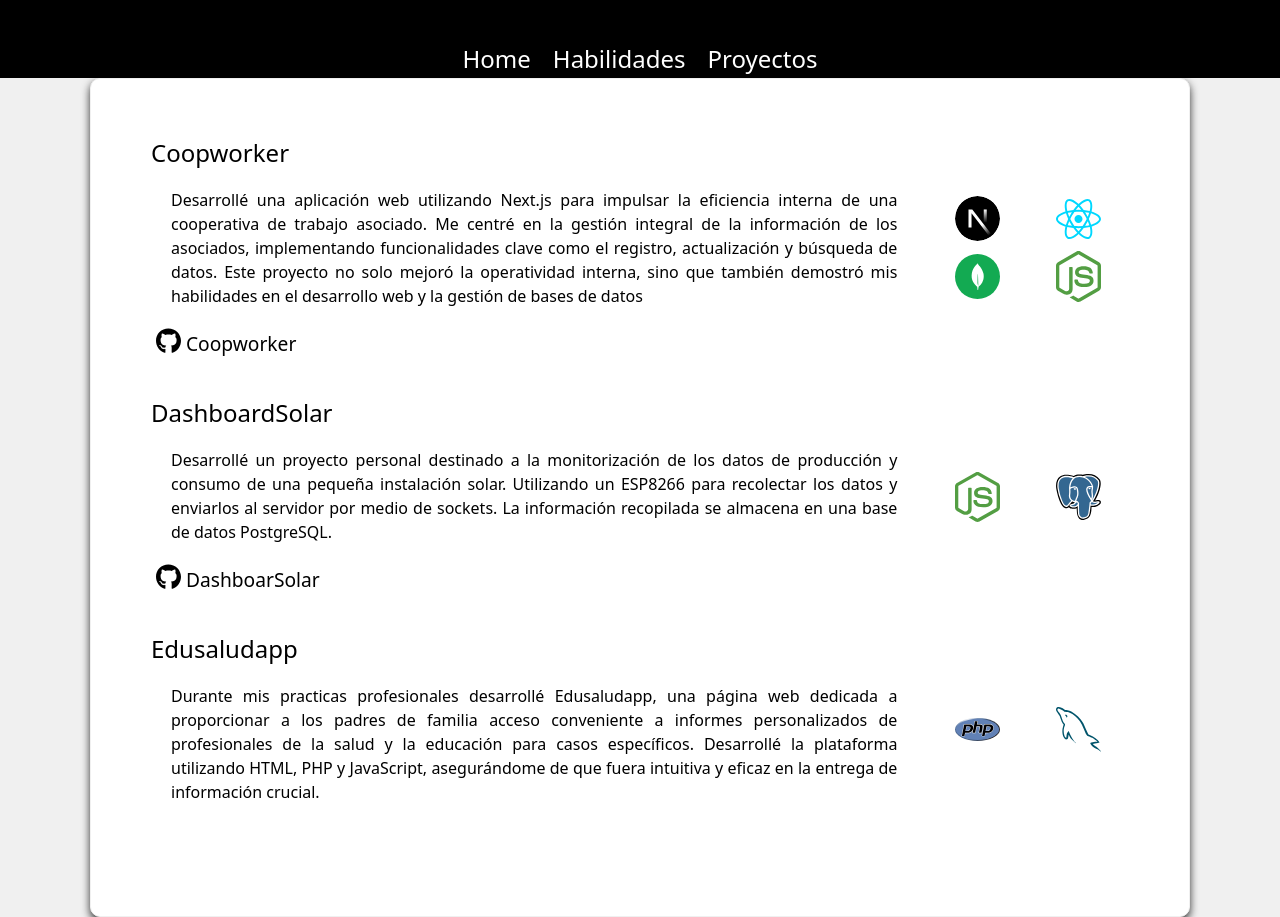
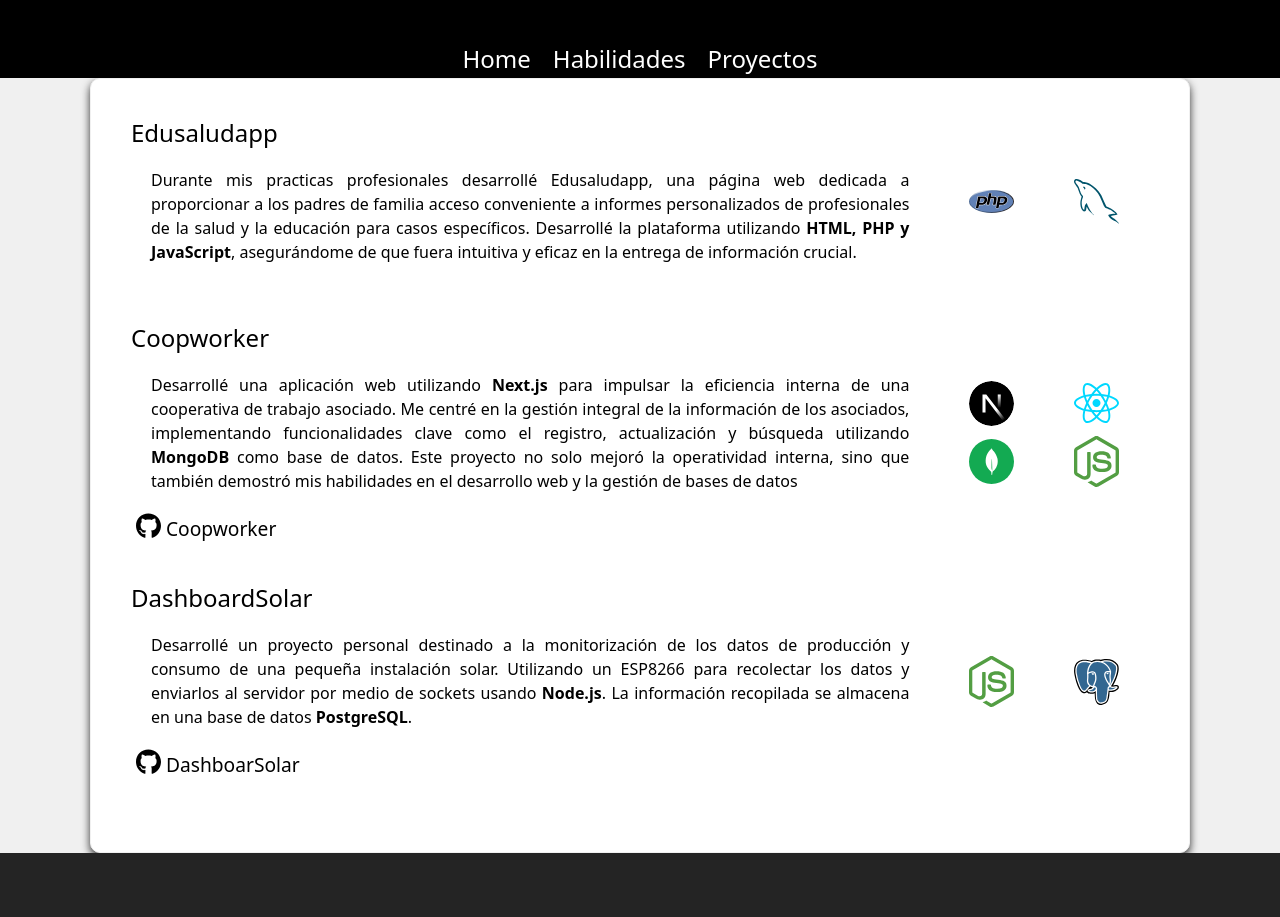
Before and after one commit to cristian07rl/Portafolio, a React (Vite) app: page / in a window 1280 px wide. Both pictures are taken after a click on the link "Proyectos". After the commit the page ends 853 px from the top, so only its background shows below. Built offline with nearby package versions, Linux system fonts and the light colour scheme.

Commit message:
cv update

```diff
--- a/src/components/initialview.jsx
+++ b/src/components/initialview.jsx
@@ -8,7 +8,7 @@ function Initial () {
 
           <p>
             Complementé mis estudios de ingeniería con un fuerte interés en sistemas de adquisición de datos.
-            Me he dedicado a aprender y aplicar tecnologías como React, JavaScript, Node.js, Postgres y MongoDB habilidades que he reforzado a través de proyectos personales y autoaprendizaje activo.
+            Me he dedicado a aprender y aplicar tecnologías como <strong>React, JavaScript, Node.js, Postgres y MongoDB</strong> habilidades que he reforzado a través de proyectos personales y autoaprendizaje activo.
           </p>
 
           <p>
--- a/src/components/proyectos.jsx
+++ b/src/components/proyectos.jsx
@@ -2,11 +2,22 @@ export const Proyectos = () => {
   return (
     <>
       <div className='project'>
+        <div className='project-description'>
+          <h4>Edusaludapp</h4>
+          <p>
+            Durante mis practicas profesionales desarrollé Edusaludapp, una página web dedicada a proporcionar a los padres de familia acceso conveniente a informes personalizados de profesionales de la salud y la educación para casos específicos.
+            Desarrollé la plataforma utilizando <strong>HTML, PHP y JavaScript</strong>, asegurándome de que fuera intuitiva y eficaz en la entrega de información crucial.
+          </p>
+        </div>
 
+        <div className='project-technologies'>
+          <img src='/assets/php.svg' alt='php Logo' />
+          <img src='/assets/mysql.svg' alt='mysql Logo' />
+        </div>
         <div className='project-description'>
           <h4>Coopworker</h4>
-          <p>Desarrollé una aplicación web utilizando Next.js para impulsar la eficiencia interna de una cooperativa de trabajo asociado.
-            Me centré en la gestión integral de la información de los asociados, implementando funcionalidades clave como el registro, actualización y búsqueda de datos.
+          <p>Desarrollé una aplicación web utilizando <strong>Next.js</strong> para impulsar la eficiencia interna de una cooperativa de trabajo asociado.
+            Me centré en la gestión integral de la información de los asociados, implementando funcionalidades clave como el registro, actualización y búsqueda utilizando <strong>MongoDB</strong> como base de datos.
             Este proyecto no solo mejoró la operatividad interna, sino que también demostró mis habilidades en el desarrollo web y la gestión de bases de datos
           </p>
           <a href='https://github.com/cristian07rl/coopworker' target='_blank' rel='noreferrer'><i className='fa-brands fa-github' /> Coopworker</a>
@@ -22,7 +33,7 @@ export const Proyectos = () => {
         <div className='project-description'>
           <h4>DashboardSolar</h4>
           <p>Desarrollé un proyecto personal destinado a la monitorización de los datos de producción y consumo de una pequeña instalación solar.
-            Utilizando un ESP8266 para recolectar los datos y enviarlos al servidor por medio de sockets. La información recopilada se almacena en una base de datos PostgreSQL.
+            Utilizando un ESP8266 para recolectar los datos y enviarlos al servidor por medio de sockets usando <strong>Node.js</strong>. La información recopilada se almacena en una base de datos <strong>PostgreSQL</strong>.
           </p>
           <a href='https://github.com/cristian07rl/DashboarSolar' target='_blank' rel='noreferrer'><i className='fa-brands fa-github' /> DashboarSolar</a>
         </div>
@@ -31,18 +42,6 @@ export const Proyectos = () => {
           <img src='/assets/nodejs.svg' alt='node.js' />
           <img src='/assets/postqresql.svg' alt='postgresql' />
         </div>
-        <div className='project-description'>
-          <h4>Edusaludapp</h4>
-          <p>
-            Durante mis practicas profesionales desarrollé Edusaludapp, una página web dedicada a proporcionar a los padres de familia acceso conveniente a informes personalizados de profesionales de la salud y la educación para casos específicos.
-            Desarrollé la plataforma utilizando HTML, PHP y JavaScript, asegurándome de que fuera intuitiva y eficaz en la entrega de información crucial.
-          </p>
-        </div>
-
-        <div className='project-technologies'>
-          <img src='/assets/php.svg' alt='php Logo' />
-          <img src='/assets/mysql.svg' alt='mysql Logo' />
-        </div>
 
       </div>
     </>
--- a/src/index.css
+++ b/src/index.css
@@ -98,25 +98,6 @@ span {
     grid-row-end: 3;
 }
 
-@media (width < 800px) {
-    .introduccion {
-        display: flex;
-        flex-direction: column;
-
-    }
-    .introduccion div {
-        grid-row-start: 1;
-        grid-row-end: 2;
-    }
-    .contacto {
-        display: flex;
-        flex-direction: column;
-        gap: 10px;
-        margin: 0;
-
-    }
-}
-
 .introduccion h1 {
     font-size: 3.5rem;
 
@@ -127,6 +108,7 @@ span {
 }
 
 .caja {
+    margin: auto;
     padding: 40px;
     max-width: 1100px;
     min-height: calc(100vh - 190px);
@@ -231,7 +213,7 @@ button:focus-visible {
     grid-template-columns: 4fr 1fr;
     row-gap: 40px;
     column-gap: 20px;
-    padding: 20px;
+
 }
 
 .project-description{
@@ -269,3 +251,28 @@ button:focus-visible {
     height: auto;
     margin-right: 10px;
 }
+
+@media (width < 800px) {
+    .introduccion {
+        display: flex;
+        flex-direction: column;
+
+    }
+    .introduccion div {
+        grid-row-start: 1;
+        grid-row-end: 2;
+    }
+    .contacto {
+        display: flex;
+        flex-direction: column;
+        gap: 10px;
+        margin: 0;
+
+    }
+    .project {
+        grid-template-columns: 1fr;
+    }
+    .caja{
+        padding: 30px;
+    }
+}
```
Also changed, not shown: 1 other file (tests, documents, lock files or other folders).
